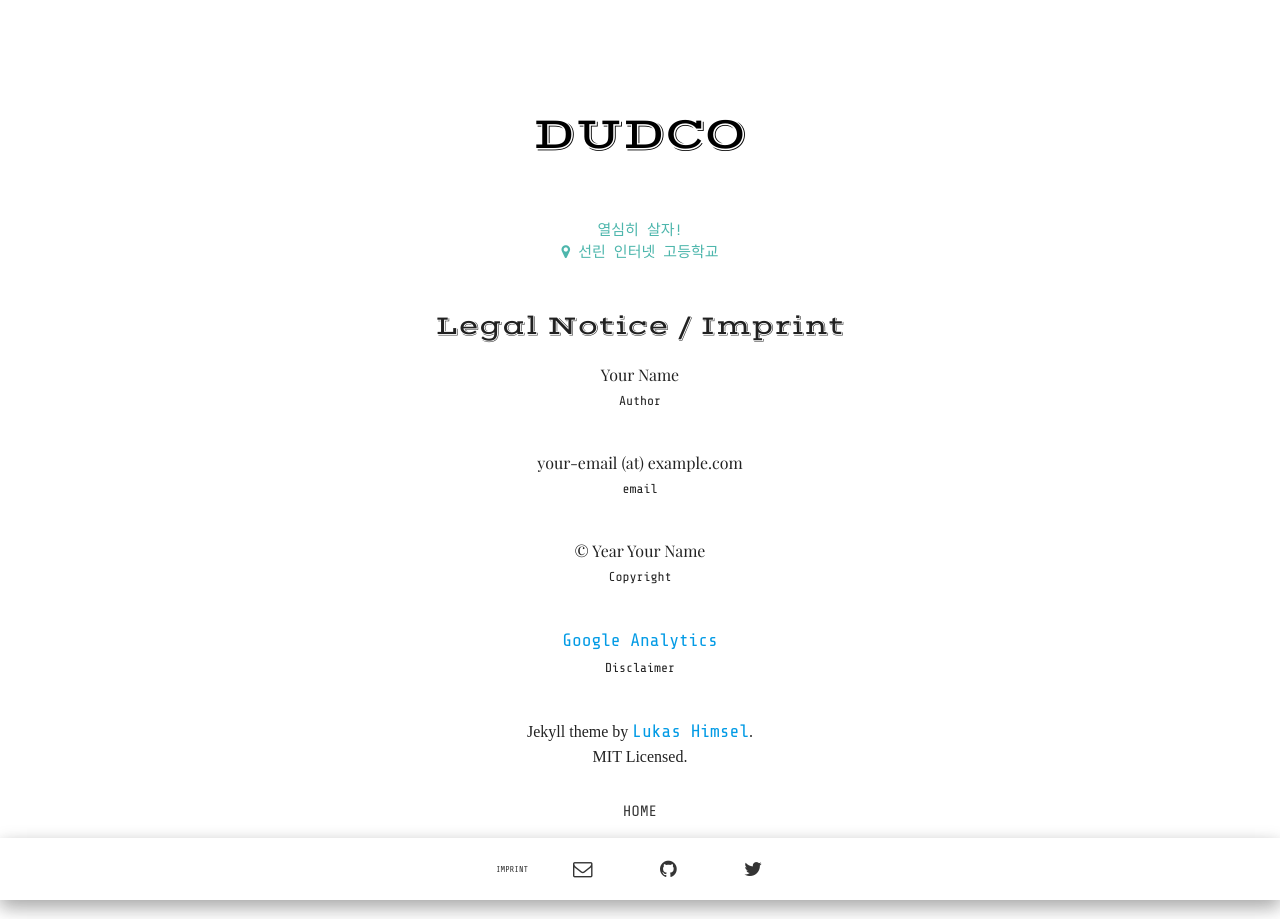
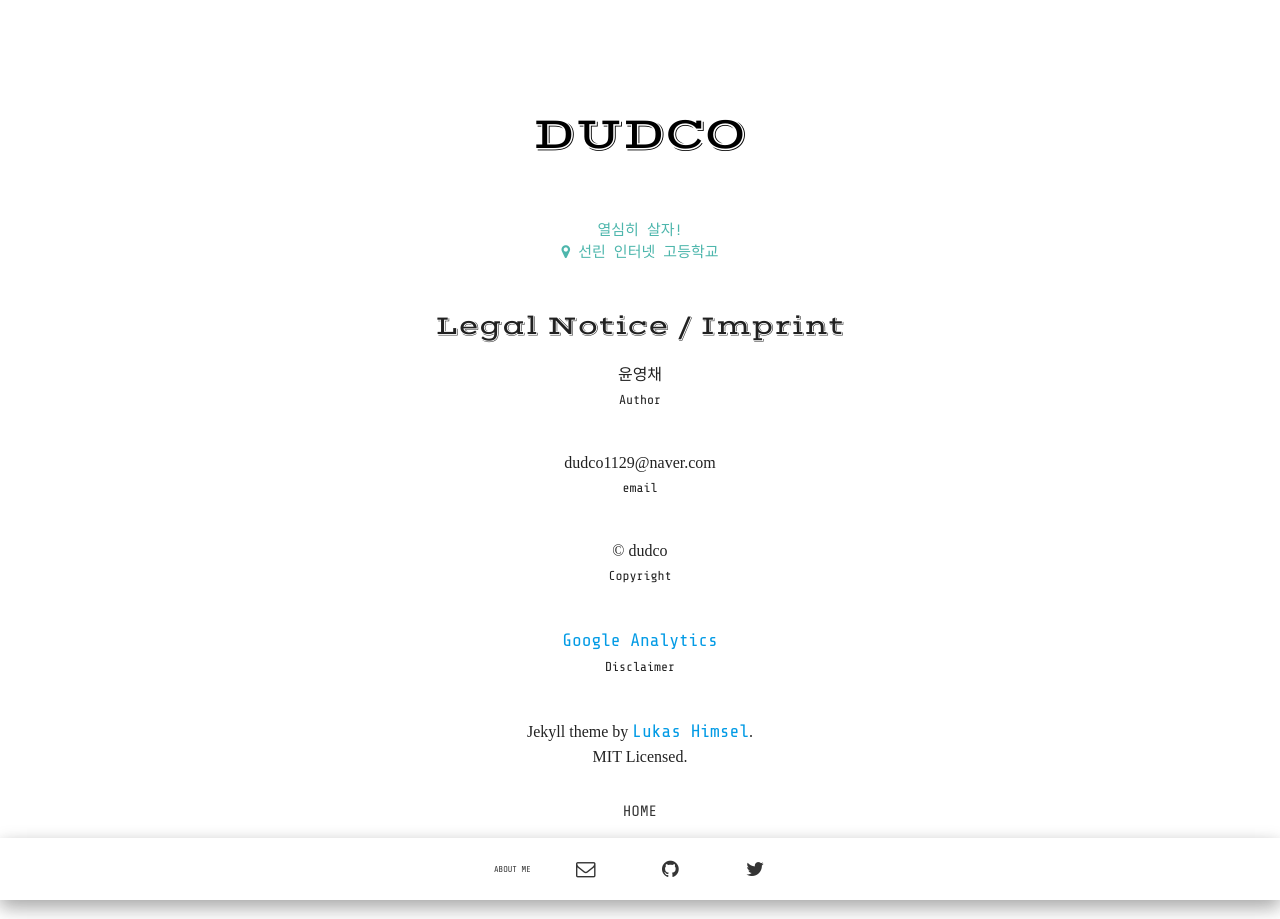
Before and after one commit to dudco/dudco.github.com, a Jekyll site: the page built from imprint.html, in a window 1280 px wide. Built offline with Jekyll 4.4.1, drawn with Linux system fonts in a browser that asks for light colours; some web fonts are replaced.

Commit message:
UPDATE Css ...

```diff
--- a/_config.yml
+++ b/_config.yml
@@ -25,7 +25,7 @@ close_btn: "Close"
 home_btn: "Home"
 projects_btn: "Projects"
 posts_btn: "Posts"
-imprint_btn: "Imprint"
+imprint_btn: "About me"
 name_badge: "an article by"
 rss_badge: "Subscribe feed!"
 
--- a/imprint.html
+++ b/imprint.html
@@ -6,15 +6,15 @@ layout: page
         <span class="my-mini-heading">Legal Notice / Imprint</span><br>
         <ul>
             <li>
-                <p class="my-item" >Your Name<br>
+                <p class="my-item-name">윤영채<br>
                     <span class="my-item-sub">Author</span></p>
             </li>
             <li>
-                <p class="my-item">your-email (at) example.com<br>
+                <p class="my-item">dudco1129@naver.com<br>
                     <span class="my-item-sub">email</span></p>
             </li>
             <li>
-                <p class="my-item">&copy; Year Your Name<br>
+                <p class="my-item">&copy; dudco<br>
                     <span class="my-item-sub">Copyright</span></p>
             </li>
             <li>
--- a/styles/main.css
+++ b/styles/main.css
@@ -252,7 +252,12 @@ a{
     color: #ea8462;
 }
 .my-item{
-     font-family: 'Playfair Display', serif;
+     font-family: 'Nanum Gothic', serif;
+    font-size: 16px;
+    margin-bottom: 40px;
+}
+.my-item-name{
+     font-family: 'Nanum Gothic', serif;
     font-size: 16px;
     margin-bottom: 40px;
 }
```
